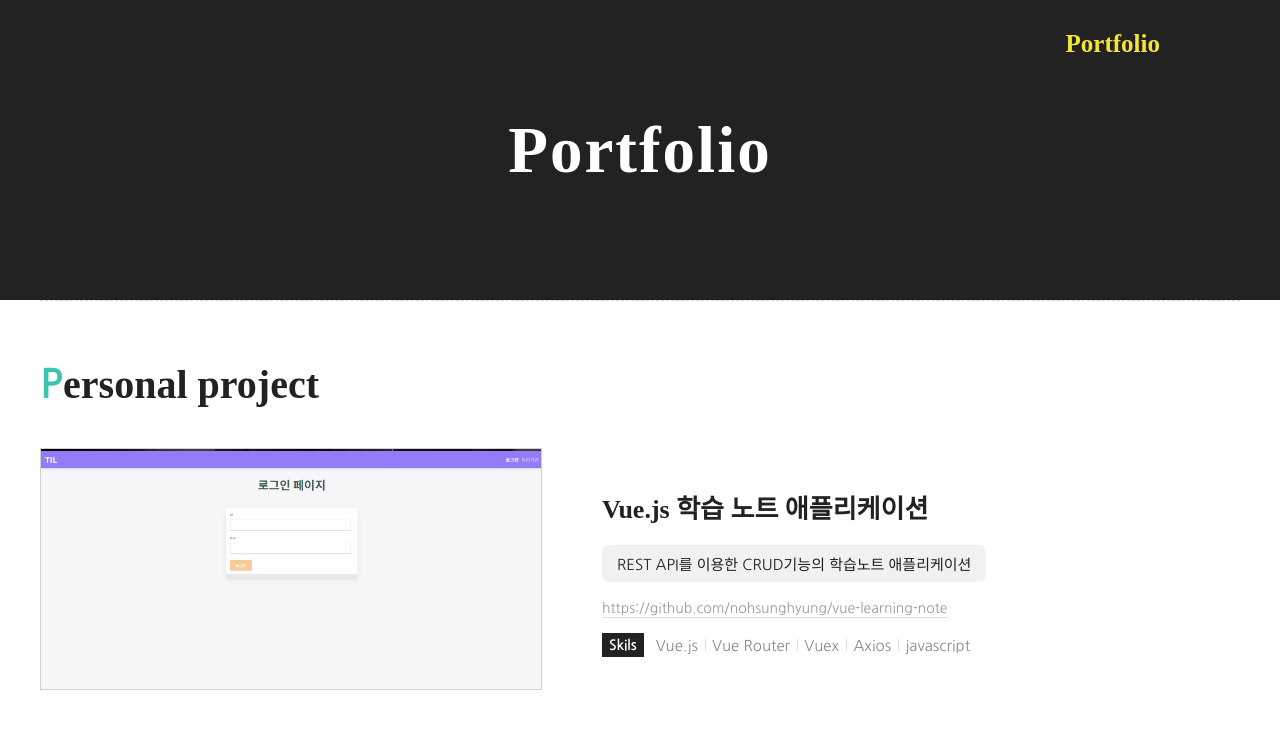
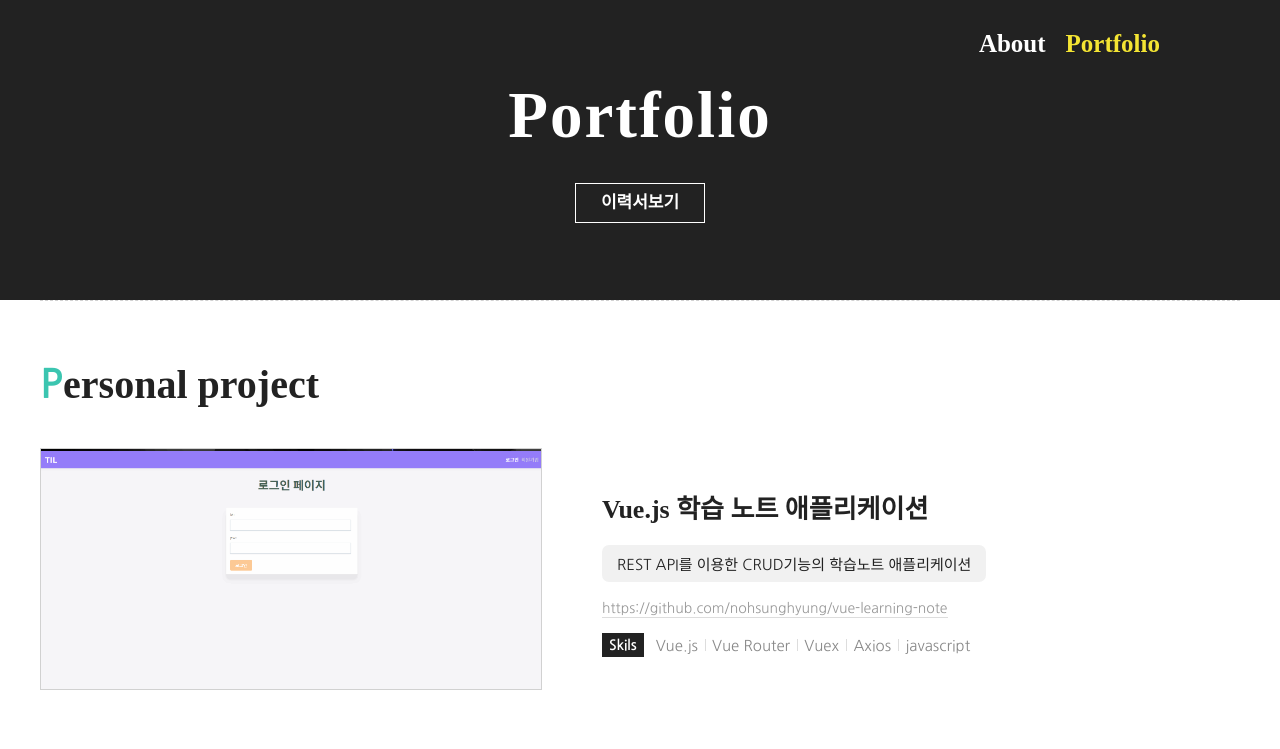
Before and after one commit to nohsunghyung/noh-portfolio, a Vue app: page /portfolio in a window 1280 px wide. Shown: the top 749 px of the page. Built offline with nearby package versions, Linux system fonts and the light colour scheme; a web font is replaced by a local one.

Commit message:
feat : about 메뉴 open

```diff
--- a/src/components/common/AppHeader.vue
+++ b/src/components/common/AppHeader.vue
@@ -1,7 +1,7 @@
 <template>
 	<header id="header" :class="{ active: isActive }">
 		<ul class="gnb">
-			<!-- <li class="gnb-menu"><router-link to="/about">About</router-link></li> -->
+			<li class="gnb-menu"><router-link to="/about">About</router-link></li>
 			<li class="gnb-menu">
 				<router-link to="/portfolio">Portfolio</router-link>
 			</li>
--- a/src/views/Portfolio.vue
+++ b/src/views/Portfolio.vue
@@ -4,7 +4,7 @@
 			<div class="keyvisual">
 				<div class="text-area">
 					<h2 class="subject">Portfolio</h2>
-					<!-- <router-link to="/about" class="btn-view">이력서보기</router-link> -->
+					<router-link to="/about" class="btn-view">이력서보기</router-link>
 				</div>
 			</div>
 		</section>
@@ -92,9 +92,9 @@ export default {
 		transition: 0.3s;
 		display: block;
 		width: 130px;
-		height: 35px;
-		line-height: 33px;
-		margin: 40px auto 0;
+		height: 40px;
+		line-height: 38px;
+		margin: 30px auto 0;
 		border: 1px solid #fff;
 		font-family: 'NanumSquare';
 		font-size: 17px;
```
